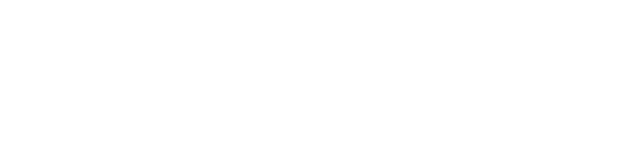
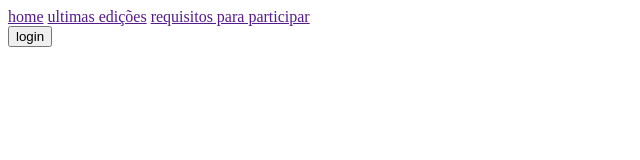
Before and after one commit to andressacgs/bootcamp-dnc, a plain HTML site: page index.html in a window 1280 px wide. Shown: the whole page, without its empty margins (0-640 px from the left). Drawn offline with Linux system fonts and the light colour scheme.

Commit message:
Update index.html
02/10/24

```diff
--- a/index.html
+++ b/index.html
@@ -4,8 +4,18 @@
     <meta charset="UTF-8">
     <meta name="viewport" content="width=device-width, initial-scale=1.0">
     <title>Document</title>
+    <style>
+        :target
+    </style>
 </head>
 <body>
-
+    <nav>
+        <div>
+            <a href="">home</a>
+            <a href="">ultimas edições</a>
+            <a href="">requisitos para participar</a>
+        </div>
+        <button>login</button>
+    </nav>
 </body>
 </html>
```
